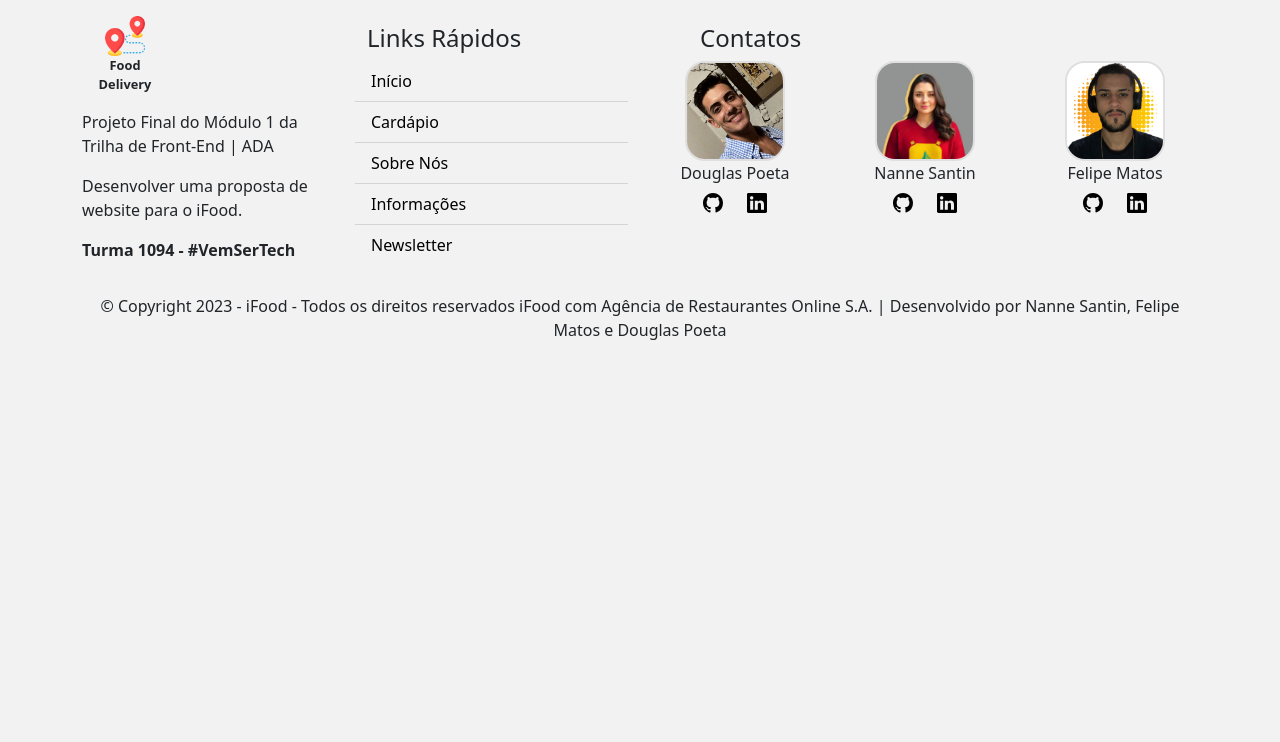
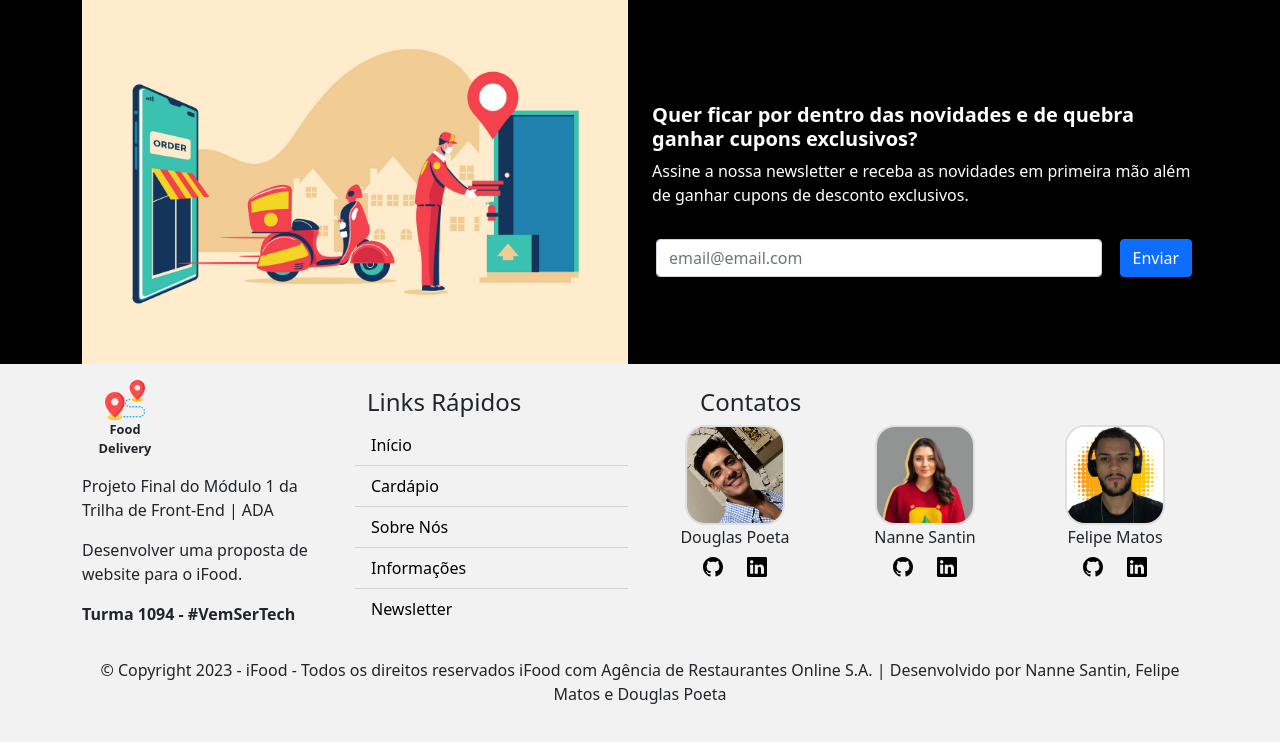
Before and after one commit to FMTSL/projeto-ada-ifood, a plain HTML site: page index-elaine.html in a window 1280 px wide. Drawn offline with Linux system fonts and the light colour scheme.

Commit message:
feat: acrescentado a section do formulário.

```diff
--- /dev/null
+++ b/assets/css/form.css
@@ -0,0 +1,12 @@
+.formulario {
+    background-color: #000000;
+    color: #FFFFFF;
+}
+
+.form-texto h5 {
+    font-weight: bold;
+}
+
+.container-preto {
+    background-color: #000000;
+}
--- a/assets/css/style.css
+++ b/assets/css/style.css
@@ -1,4 +1,5 @@
 @import url('./footer.css');
+@import url('./form.css');
 
 body {
     background-color: #F2F2F2;
--- a/index-elaine.html
+++ b/index-elaine.html
@@ -11,6 +11,39 @@
 
 <body>
 
+    <div class="container-preto">
+        <section class="container-sm formulario">
+            <div class="row text-center align-items-center">
+                <div class="col-md-6">
+                    <img class="img-fluid" src="./assets/img/delivery-form.jpg"
+                        alt="Entregador de alimento entregando pedido.">
+                </div>
+                <div class="col">
+                    <div class="row text-start mt-3 form-texto">
+                        <h5 class="card-title">Quer ficar por dentro das novidades e de quebra ganhar cupons
+                            exclusivos?</h5>
+                        <p class="card-text">Assine a nossa newsletter e receba as novidades em primeira mão além de
+                            ganhar cupons de desconto exclusivos.</p>
+                    </div>
+                    <div class="row justify-content-center">
+                        <form class="row row-cols-lg-auto g-3 align-items-center">
+                            <div class="col-10">
+                                <label class="visually-hidden" for="inlineFormInputGroupUsername">Username</label>
+                                <div class="input-group">
+                                    <input type="email" class="form-control" id="inlineFormInputGroupUsername"
+                                        placeholder="email@email.com">
+                                </div>
+                            </div>
+
+                            <div class="col-2">
+                                <button type="submit" class="btn btn-primary">Enviar</button>
+                            </div>
+                        </form>
+                    </div>
+                </div>
+            </div>
+        </section>
+    </div>
 
     <footer>
         <div class="container-sm pt-3">
```
Also changed, not shown: assets/img/delivery-form.jpg (added).
